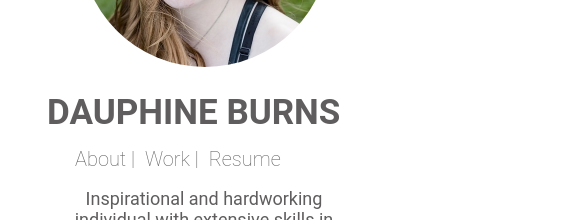
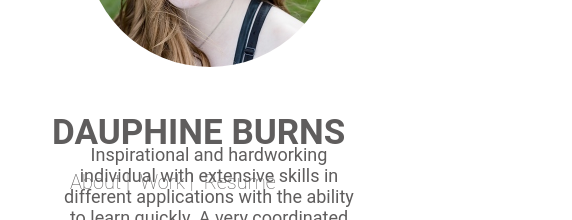
Before and after one commit to burnsgirl/dauphineburnsportfolio, a React (Create React App) app: page / in a window 390 px wide. Shown: the part 210-430 px from the top of the page, 572 px wide, since content can reach past the window. Built offline with nearby package versions, Linux system fonts and the light colour scheme.

Commit message:
finished header on 865

```diff
--- a/src/components/footer/footer.css
+++ b/src/components/footer/footer.css
@@ -28,13 +28,13 @@
 
     #linkedinf {
         position: relative;
-        left: -244px;
+        left: -223px;
         top: 80px;
     }
 
     #githubf {
         position: relative;
-        left: -242px;
+        left: -218px;
         top: 80px;
     }
 }
@@ -48,22 +48,23 @@
 
     #emailf {
         position: relative;
-        left: -13px;
+        left: -52px;
         top: 12px;
     }
 
     #linkedinf {
         position: relative;
-        left: 21px;
-        top: 25px;
+        left: -267px;
+        top: 41px;
     }
 
 
     #githubf {
         position: relative;
-        left: 24px;
-        top: 25px;
-    }
+        left: -247px;
+        top: 43px;
+}
+
 
 
 }
--- a/src/components/header/header.css
+++ b/src/components/header/header.css
@@ -200,27 +200,33 @@ header {
 
     #pic img {
         position: relative;
-        left: 244px;
+        left: 50px;
+        top: 27px;
     }
 
     #name {
-        left: 162px;
+        left: -39px;
         bottom: -37px;
     }
 
+    .navbar-right {
+        bottom: 0px;
+        float:none;
+
+    }
+
     #about {
-        left: -184px;
-        top: 90px;
+        left: -14px;
+        top: 12px;
     }
 
     #aboutme {
         top: 66px;
-        left: 150px;
+        left: -41px;
         width: 400px;
     }
 
     .contact {
-        left: 110px;
         top: 50px;
         width: 450px;
         text-align: center;
```
